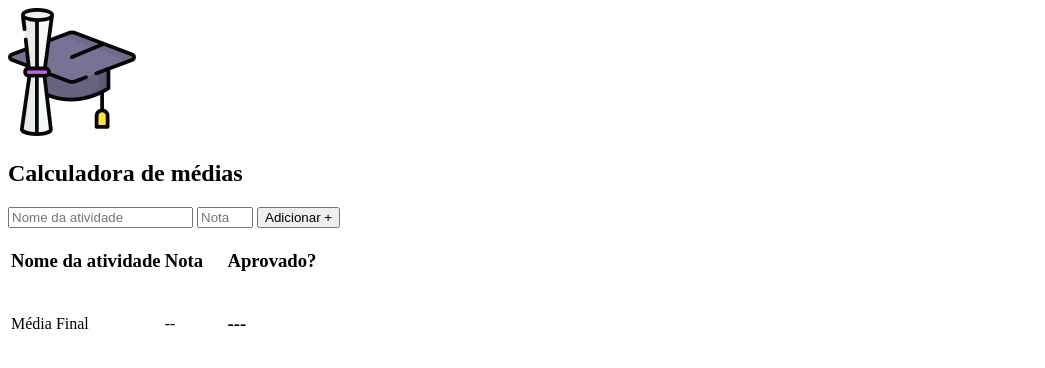
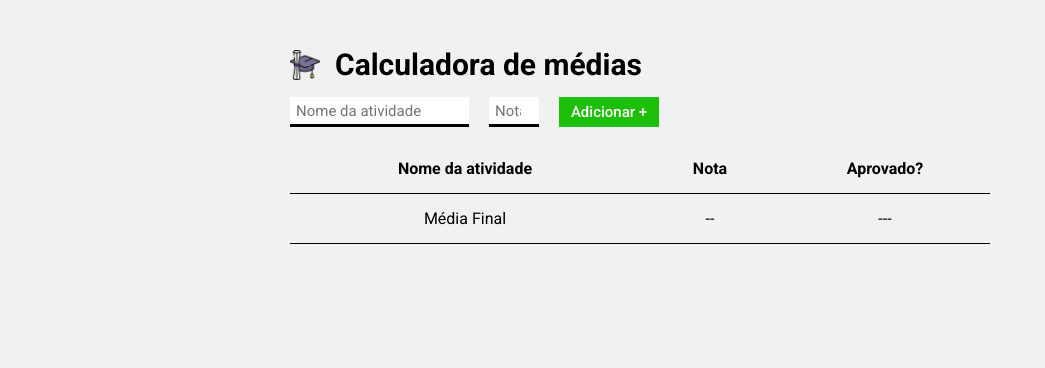
Before and after one commit to Vitor7rs/calcula_media, a plain HTML site: page index.html in a window 1280 px wide. Shown: the whole page, without its empty margins (0-1045 px from the left). Drawn offline with Linux system fonts and the light colour scheme; the site is published under a folder, as on GitHub Pages, so addresses that start at the root find nothing.

Commit message:
fix: css href

```diff
--- a/index.html
+++ b/index.html
@@ -7,8 +7,8 @@
 			href="https://fonts.googleapis.com/css2?family=Roboto:wght@100;300;400;500;700;900&display=swap"
 			rel="stylesheet"
 		/>
-		<link rel="stylesheet" href="/src/style/reset.css" />
-		<link rel="stylesheet" href="/src/style/index.css" />
+		<link rel="stylesheet" href="src/style/reset.css" />
+		<link rel="stylesheet" href="src/style/index.css" />
 		<title>Calculadora de médias</title>
 	</head>
 	<body>
```
